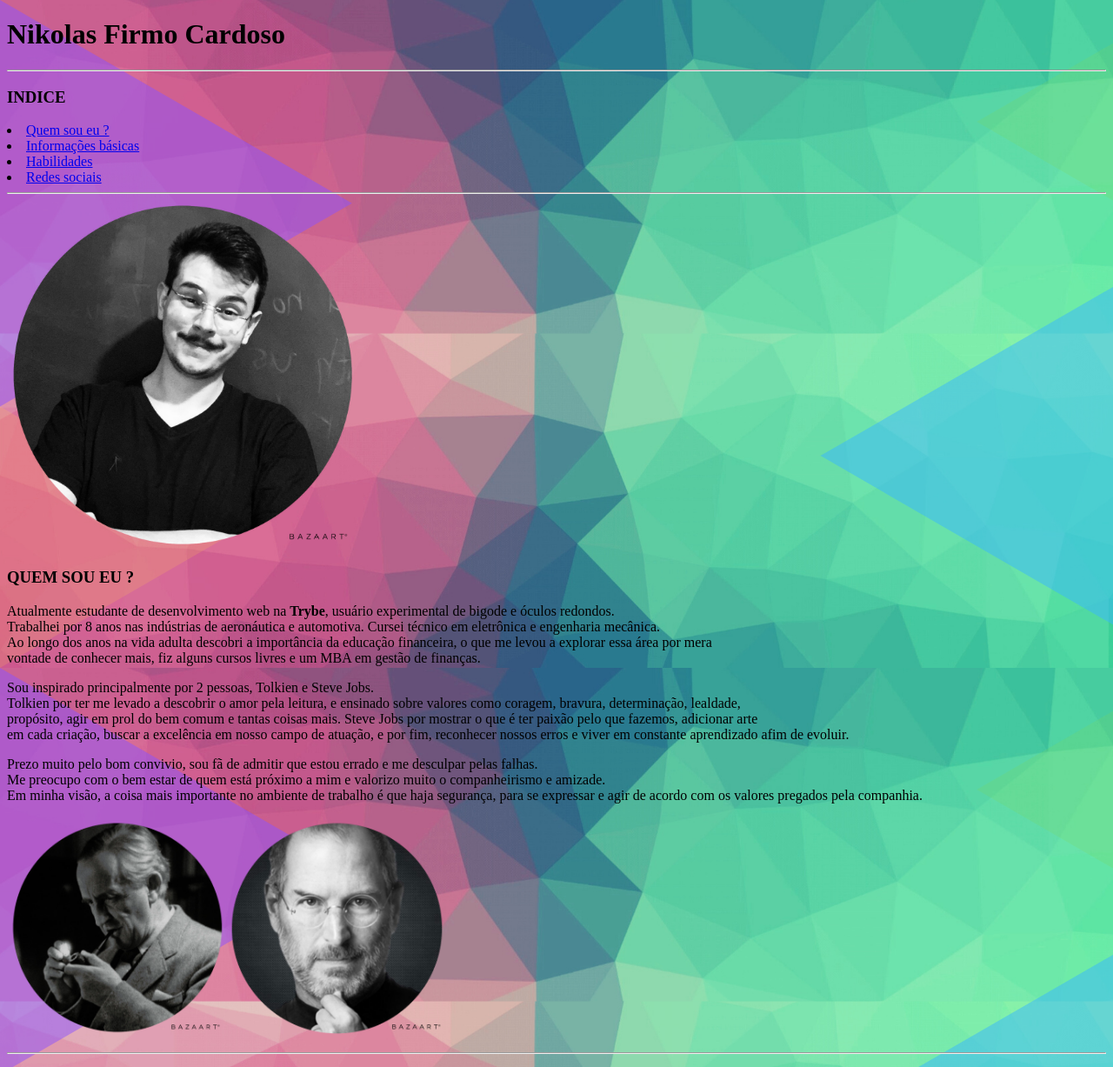
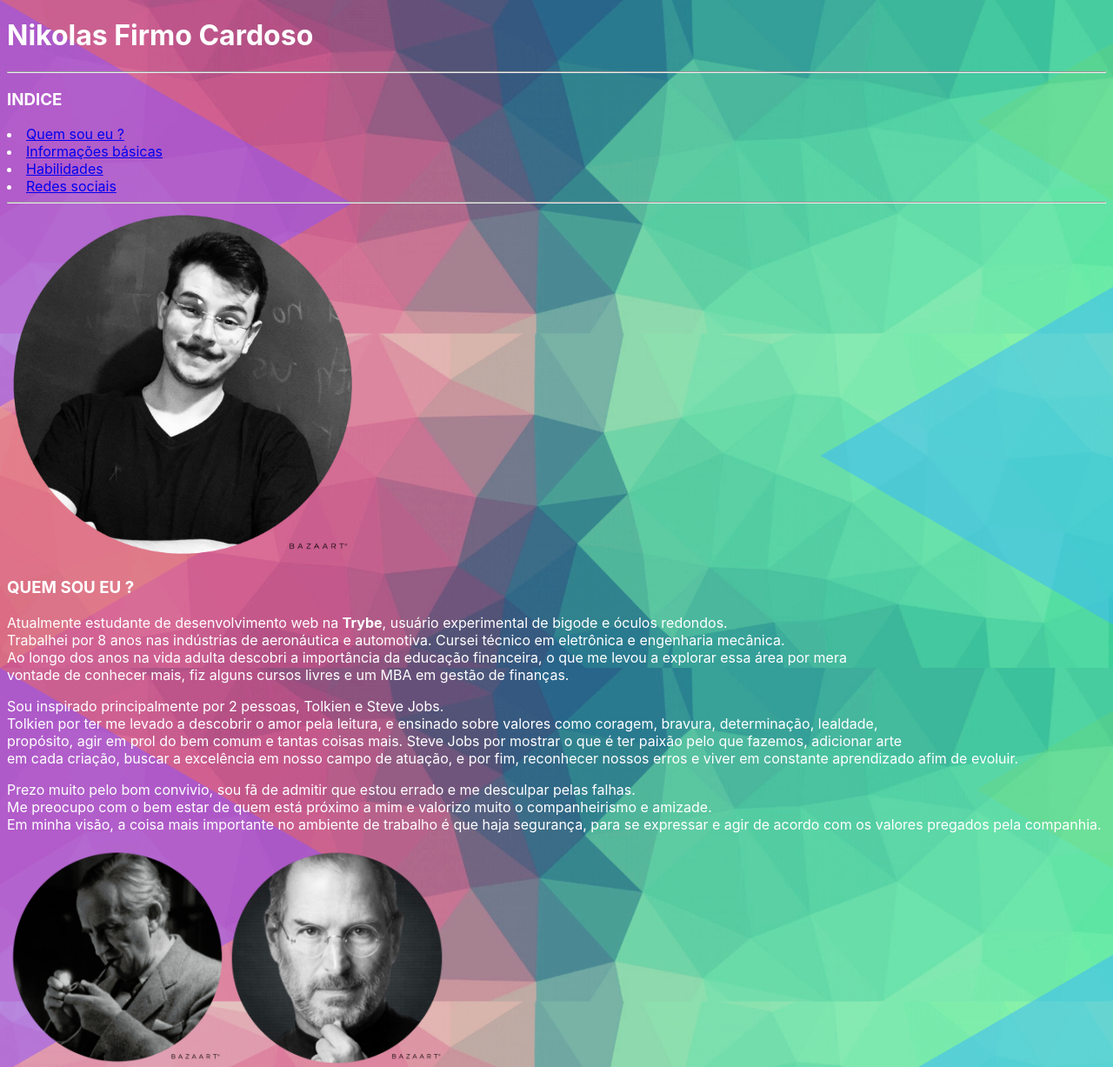
Before and after one commit to Nikolas-Firmo-Cardoso/Nikolas-Firmo-Cardoso.github.io, a plain HTML site: page index.html in a window 1280 px wide. Shown: the top 1227 px of the page at 87% size. Drawn offline with Linux system fonts and the light colour scheme.

Commit message:
adiciona recursos de CSS

```diff
--- a/index.html
+++ b/index.html
@@ -1,5 +1,6 @@
 <!DOCTYPE html>
 <html lang="pt-br">
+
 <head>
     <meta charset="UTF-8">
     <title>Perfil Nikolas Firmo</title>
@@ -10,36 +11,69 @@
             background-image: url('/art4.png');
             background-repeat:repeat-y;
         }
+
+        .character-style{
+            color: white;
+        }
+
+        p {
+            font-family: -apple-system, BlinkMacSystemFont, 'Segoe UI', Roboto, Oxygen, Ubuntu, Cantarell, 'Open Sans', 'Helvetica Neue', sans-serif
+        }
+
+        h1 {
+            font-family: -apple-system, BlinkMacSystemFont, 'Segoe UI', Roboto, Oxygen, Ubuntu, Cantarell, 'Open Sans', 'Helvetica Neue', sans-serif
+        }
+
+        h2 {
+            font-family: -apple-system, BlinkMacSystemFont, 'Segoe UI', Roboto, Oxygen, Ubuntu, Cantarell, 'Open Sans', 'Helvetica Neue', sans-serif
+        }
+
+        h3 {
+            font-family: -apple-system, BlinkMacSystemFont, 'Segoe UI', Roboto, Oxygen, Ubuntu, Cantarell, 'Open Sans', 'Helvetica Neue', sans-serif
+        }
+
+        li {
+            font-family: -apple-system, BlinkMacSystemFont, 'Segoe UI', Roboto, Oxygen, Ubuntu, Cantarell, 'Open Sans', 'Helvetica Neue', sans-serif
+        }
+
+
+
     </style>
-    <h1>Nikolas Firmo Cardoso</h1>
+
+    <h1 class="character-style">Nikolas Firmo Cardoso</h1>
     <hr>
-    <h3>INDICE</h3>
-    <lo></lo>
+
+    <h3 class="character-style"> INDICE </h3>
+    <lo class="character-style">
     <li><a href="#Quem sou eu hoje ?">Quem sou eu ?</a></li>
     <li><a href="#Informações básicas">Informações básicas</a></li>
     <li><a href="#Habilidades">Habilidades</a></li>
     <li><a href="#Redes sociais">Redes sociais</a></li>
     <hr>
+    </lo>
     <img src="perfil.png" width="400px" alt="Rapaz de óculos e bigode, usa camiseta preta, esta sorrindo." id=eu>
 
-    <h3><strong>QUEM SOU EU ?</strong></h3>
-    <p>Atualmente estudante de desenvolvimento web na <strong>Trybe</strong>, usuário experimental de bigode e óculos redondos. <br>Trabalhei por 8 anos nas indústrias de aeronáutica e automotiva. Cursei técnico em eletrônica e  engenharia mecânica.<br> Ao longo dos anos na vida adulta descobri a importância da educação financeira, o que me levou a explorar essa área por mera<br> vontade de conhecer mais, fiz alguns cursos livres e um MBA em gestão de finanças.</p>
+    <h3 class="character-style"><strong>QUEM SOU EU ?</strong></h3>
+    <p class="character-style">Atualmente estudante de desenvolvimento web na <strong>Trybe</strong>, usuário experimental de bigode e óculos redondos. <br>Trabalhei por 8 anos nas indústrias de aeronáutica e automotiva. Cursei técnico em eletrônica e  engenharia mecânica.<br> Ao longo dos anos na vida adulta descobri a importância da educação financeira, o que me levou a explorar essa área por mera<br> vontade de conhecer mais, fiz alguns cursos livres e um MBA em gestão de finanças.</p>
 
-    <p>Sou inspirado principalmente por 2 pessoas, Tolkien e Steve Jobs.<br> Tolkien por ter me levado a descobrir o amor pela leitura, e ensinado sobre valores como coragem, bravura, determinação, lealdade,<br> propósito, agir em prol do bem comum e tantas coisas mais. Steve Jobs por mostrar o que é ter paixão pelo que fazemos, adicionar arte<br> em cada criação, buscar a excelência em nosso campo de atuação, e por fim, reconhecer nossos erros e viver em constante aprendizado afim de evoluir. </p>
+    <p class="character-style">Sou inspirado principalmente por 2 pessoas, Tolkien e Steve Jobs.<br> Tolkien por ter me levado a descobrir o amor pela leitura, e ensinado sobre valores como coragem, bravura, determinação, lealdade,<br> propósito, agir em prol do bem comum e tantas coisas mais. Steve Jobs por mostrar o que é ter paixão pelo que fazemos, adicionar arte<br> em cada criação, buscar a excelência em nosso campo de atuação, e por fim, reconhecer nossos erros e viver em constante aprendizado afim de evoluir. </p>
 
-    <p>Prezo muito pelo bom convivio, sou fã de admitir que estou errado e me desculpar pelas falhas.<br> Me preocupo com o bem estar de quem está próximo a mim e valorizo muito o companheirismo e amizade.<br> Em minha visão, a coisa mais importante no ambiente de trabalho é que haja segurança, para se expressar e agir de acordo com os valores pregados pela companhia.</p>
+    <p class="character-style">Prezo muito pelo bom convivio, sou fã de admitir que estou errado e me desculpar pelas falhas.<br> Me preocupo com o bem estar de quem está próximo a mim e valorizo muito o companheirismo e amizade.<br> Em minha visão, a coisa mais importante no ambiente de trabalho é que haja segurança, para se expressar e agir de acordo com os valores pregados pela companhia.</p>
     <img src="tolkien.png" width="250px" alt="Tolkien, escritor da obra O Senhor dos Anéis, esta usando um terno e acendendo um cachimbo, ja em idade avançada, por volta dos 70 anos." id=eu>
     <img src="jobs.png" width="250px" alt="Steve Jobs, fundador da Apple, esta com a mão no queixo, usando óculos e uma camiseta preta." id=eu>
     <p id="Quem sou eu hoje ?" </p>
     <hr>
     <br>
-    <h3><strong>INFORMAÇÕES BÁSICAS</strong></h3>
-    <p>Tenho 26 anos, sou formado em engenharia mecânica e pós graduado em gestão de finanças.<br>Brasileiro, morando em São José dos Campos-SP.
+
+    <h3 class="character-style"><strong>INFORMAÇÕES BÁSICAS</strong></h3>
+    <p class="character-style">Tenho 26 anos, sou formado em engenharia mecânica e pós graduado em gestão de finanças.<br>Brasileiro, morando em São José dos Campos-SP.
     <p id="Informações básicas" </p>
     <hr>
     <br>
-    <h3><strong>HABILIDADES</strong></h3>
+
+    <h3 class="character-style"><strong>HABILIDADES</strong></h3>
     <p id="Habilidades"</p>
+    <ul class="character-style">
     <li>Inglês avançado</li>
     <li>Engenharia mecânica</li>
     <li>Técnico em eletrônica</li>
@@ -50,10 +84,12 @@
     <li>Git/GitHub básico</li>
     <li>Unix e Bash básico</li>
     <li>Soft Skills</li>
+    </ul>
     <hr>
     <br>
-    <h3>REDES SOCIAIS</h3>
-    <p>Se quiser me conhecer melhor, por favor, me adicione no LinkedIn.</p>
+
+    <h3 class="character-style">REDES SOCIAIS</h3>
+    <p class="character-style">Se quiser me conhecer melhor, por favor, me adicione no LinkedIn.</p>
     <p id="Redes sociais"</p>
     <img src="linkedin.png" width="40px" alt="Rapaz de óculos e bigode, usa camiseta preta, esta sorrindo." id=eu>
     <a href="https://www.linkedin.com/in/nikolas-firmo-cardoso/" target="_blank">LinkedIn</a>
```
